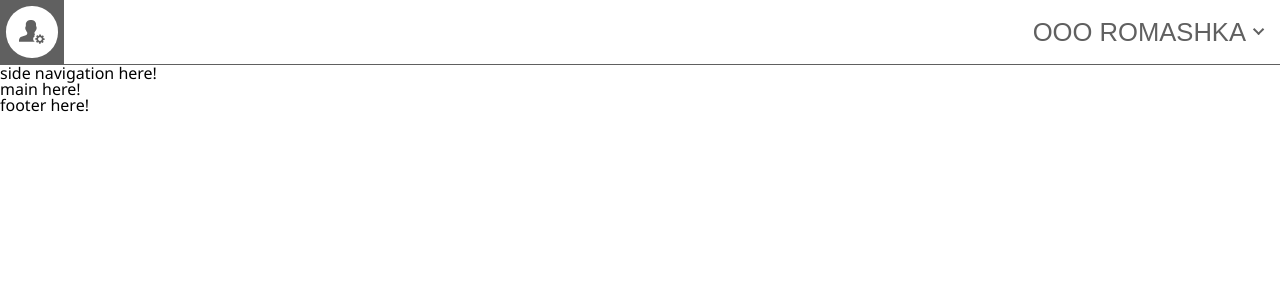
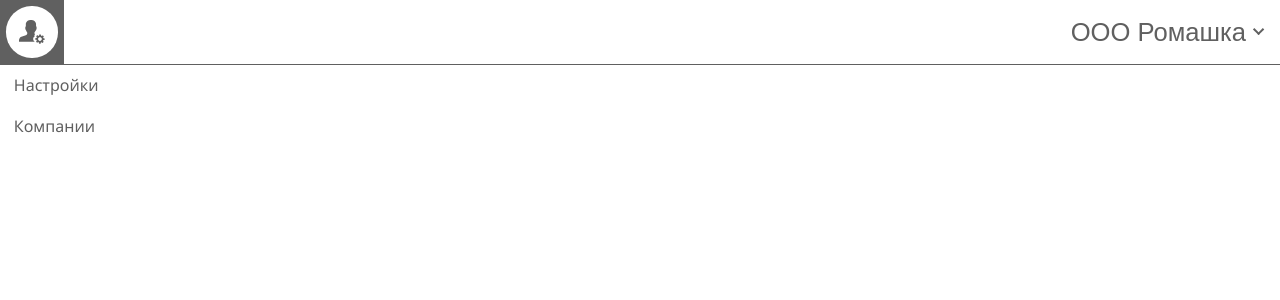
Before and after one commit to mikhail-davydov/bdr, a React (Create React App) app in the folder frontend/: page / in a window 1280 px wide. Both pictures are taken after a click on the button 32 px from the left and 32 px from the top of the page. Shown: the top 300 px of the page. Built offline with nearby package versions, Linux system fonts and the light colour scheme.

Commit message:
feat: user settings component
Closes BDR-14

```diff
--- a/frontend/src/component/header/Header.js
+++ b/frontend/src/component/header/Header.js
@@ -4,6 +4,8 @@ import CompanyListItem from "../company/__list-item/CompanyListItem";
 import CompanyList from "../company/__list/CompanyList";
 import Company from "../company/Company";
 import User from "../user/User";
+import {UserSettingsItem} from "../user/user-settings-item/UserSettingsItem";
+import {UserSettings} from "../user/user-settings/UserSettings";
 
 import "./Header.css";
 
@@ -11,25 +13,85 @@ class Header extends Component {
 
     constructor(props) {
         super(props);
+        this.clickUserButton = this.clickUserButton.bind(this);
+        this.clickUserSettingItem = this.clickUserSettingItem.bind(this);
         this.clickCompanyButton = this.clickCompanyButton.bind(this);
         this.clickCompanyItem = this.clickCompanyItem.bind(this);
         this.state = {
-            visible: false,
+            userSettingsVisible: false,
+            companiesVisible: false,
+            userSettings: [
+                {
+                    id: 1, name: "Настройки"
+                },
+                {
+                    id: 2, name: "Компании"
+                }
+            ],
             companies: [
                 {
-                    id: 0, name: "create company", isVisible: true,
+                    id: 0, name: "Создать Компанию", isVisible: true,
                 }
             ]
         }
     }
 
     render() {
-        let userContent = <User/>;
+        let userContent = this.getUserContent();
+        let userSettings = this.getUserSettings();
+        let userSettingsClassName = this.getUserSettingsClassName();
 
-        let visibleCompany = this.state.companies.find(company => company.isVisible);
-        let companyContent = <Company visibleCompany={visibleCompany.name} chevronUp={this.state.visible}/>;
+        let companyContent = this.getCompanyContent();
+        let companies = this.getCompaniesList();
+        let companiesClassName = this.getCompaniesClassName();
 
-        let companies = this.state.companies
+        return (
+            <header className="header">
+                <Button content={userContent} onClick={this.clickUserButton}/>
+                <UserSettings className={userSettingsClassName} content={userSettings}/>
+                <Button content={companyContent} onClick={this.clickCompanyButton}/>
+                <CompanyList className={companiesClassName} content={companies}/>
+            </header>
+        )
+    }
+
+    getUserContent() {
+        return <User/>;
+    }
+
+    getUserSettingsClassName() {
+        return this.state.userSettingsVisible ? "user-settings visible" : "user-settings";
+    }
+
+    getUserSettings() {
+        return this.state.userSettings
+            .map((setting) =>
+                <UserSettingsItem key={setting.id}
+                                  onClick={this.clickUserSettingItem}
+                                  content={setting.name}
+
+                />
+            );
+    }
+
+    clickUserButton() {
+        this.setState({
+            userSettingsVisible: !this.state.userSettingsVisible
+        })
+    }
+
+    clickUserSettingItem() {
+        this.setState({
+            userSettingsVisible: false
+        });
+    }
+
+    getCompaniesClassName() {
+        return this.state.companiesVisible ? "company__list visible" : "company__list";
+    }
+
+    getCompaniesList() {
+        return this.state.companies
             .filter(company => !company.isVisible)
             .map((company) =>
                 <CompanyListItem key={company.id}
@@ -38,15 +100,17 @@ class Header extends Component {
 
                 />
             );
-        let companiesClassName = this.state.visible ? "company__list visible" : "company__list";
+    }
 
-        return (
-            <header className="header">
-                <Button content={userContent}/>
-                <Button content={companyContent} onClick={this.clickCompanyButton}/>
-                <CompanyList className={companiesClassName} content={companies}/>
-            </header>
-        )
+    getCompanyContent() {
+        let visibleCompany = this.state.companies.find(company => company.isVisible);
+        return <Company visibleCompany={visibleCompany.name} chevronUp={this.state.companiesVisible}/>;
+    }
+
+    clickCompanyButton() {
+        this.setState({
+            companiesVisible: !this.state.companiesVisible
+        })
     }
 
     clickCompanyItem(key, companiesList) {
@@ -56,14 +120,8 @@ class Header extends Component {
 
         this.setState({
             companies: companiesList,
-            visible: false
+            companiesVisible: false
         });
-    }
-
-    clickCompanyButton() {
-        this.setState({
-            visible: !this.state.visible
-        })
     }
 
     componentDidMount() {
@@ -71,11 +129,11 @@ class Header extends Component {
             //todo: fetch list from db
             companies: [
                 {
-                    id: 1, name: "Company 1", isVisible: false,
+                    id: 1, name: "Компания 1", isVisible: false,
                 }, {
-                    id: 2, name: "Company 2", isVisible: false,
+                    id: 2, name: "Другая Компания", isVisible: false,
                 }, {
-                    id: 3, name: "OOO ROMASHKA", isVisible: true,
+                    id: 3, name: "ООО Ромашка", isVisible: true,
                 },
             ]
         })
--- /dev/null
+++ b/frontend/src/component/user/user-settings-item/UserSettingsItem.css
@@ -0,0 +1,17 @@
+.user-settings__item {
+    height: 3vw;
+    min-width: 15vw;
+    border: 1px solid var(--white);
+    color: var(--dark-grey);
+    padding-right: 1vw;
+    padding-left: 1vw;
+    display: flex;
+    align-items: center;
+    transition: background-color 250ms, border 250ms;
+}
+
+.user-settings__item:hover {
+    background-color: var(--middle-grey);
+    border-right: 1px solid var(--black);
+    cursor: pointer;
+}
--- /dev/null
+++ b/frontend/src/component/user/user-settings-item/UserSettingsItem.js
@@ -0,0 +1,16 @@
+import {Component} from "react";
+
+import "./UserSettingsItem.css";
+
+export class UserSettingsItem extends Component {
+
+    render() {
+        return (
+            <li className="user-settings__item"
+                onClick={this.props.onClick}>
+                {this.props.content}
+            </li>
+        )
+    }
+
+}
--- /dev/null
+++ b/frontend/src/component/user/user-settings/UserSettings.css
@@ -0,0 +1,8 @@
+.user-settings {
+    visibility: hidden;
+    position: absolute;
+    background-color: var(--white);
+    border-top: 1px solid var(--dark-grey);
+    top: 5vw;
+    left: 0;
+}
--- /dev/null
+++ b/frontend/src/component/user/user-settings/UserSettings.js
@@ -0,0 +1,15 @@
+import {Component} from "react";
+
+import "./UserSettings.css";
+
+export class UserSettings extends Component {
+
+    render() {
+        return (
+            <ul className={this.props.className}>
+                {this.props.content}
+            </ul>
+        )
+    }
+
+}
```
